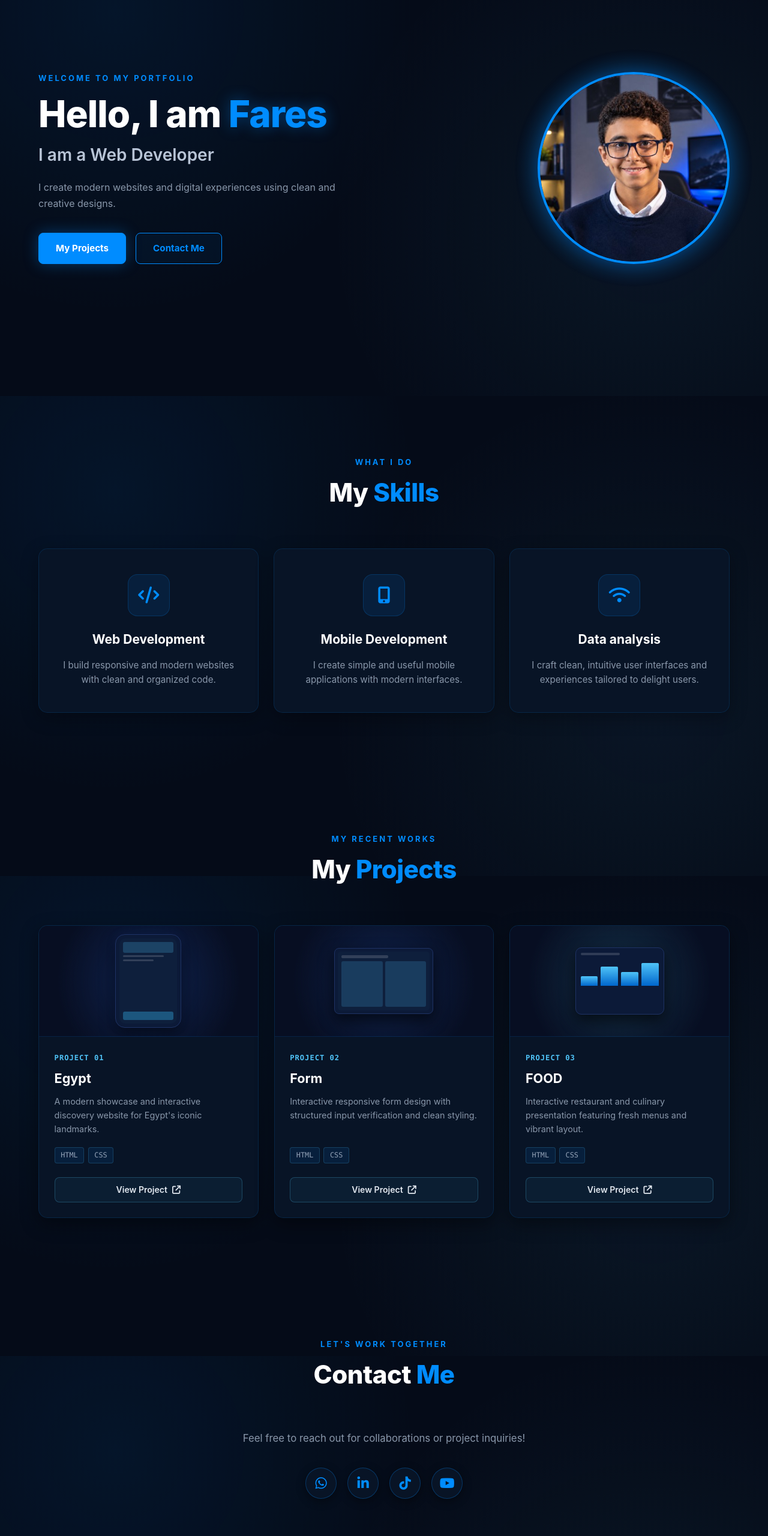
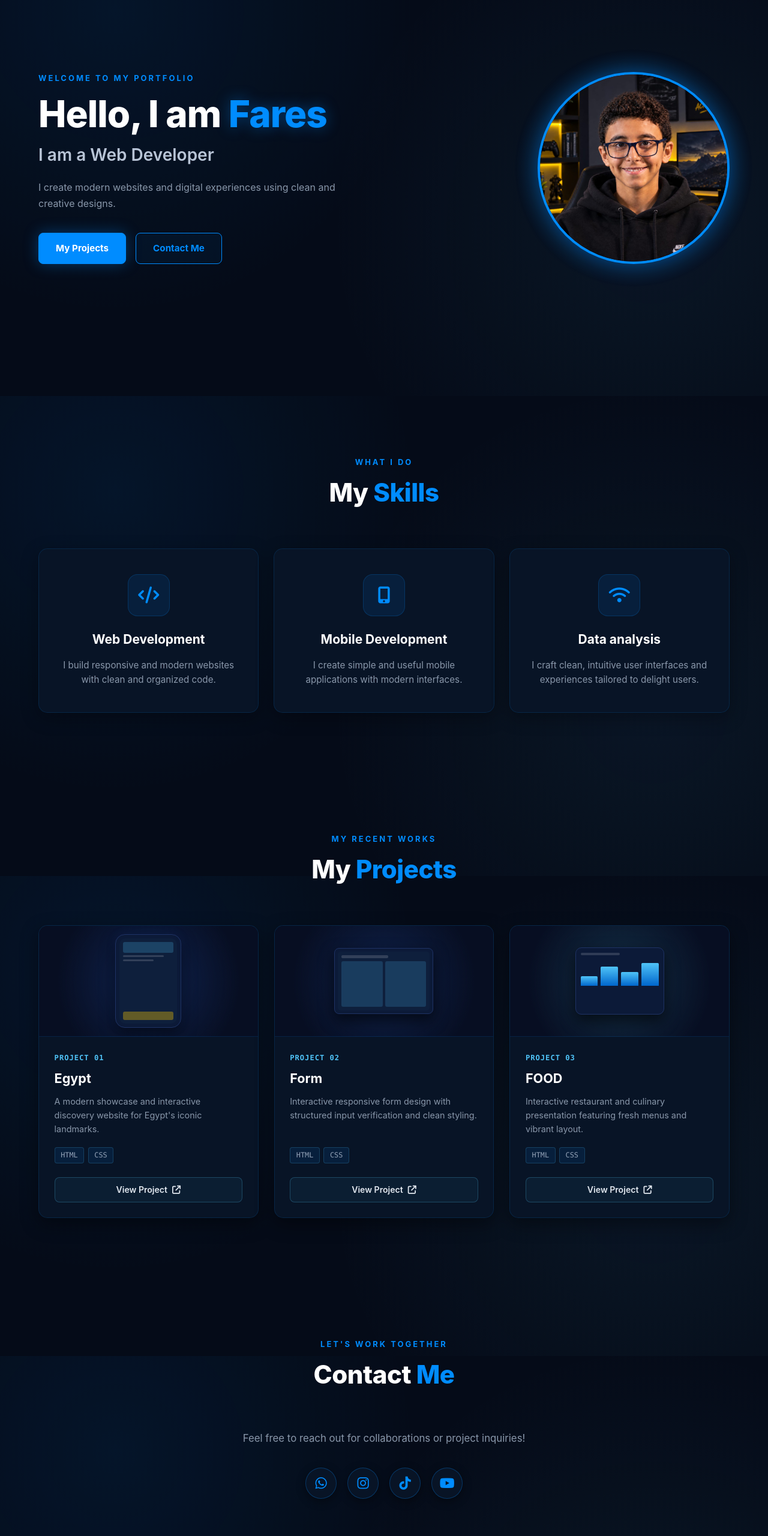
Before and after one commit to Fares225/Portfolio-Fares300, a plain HTML site: page index.html in a window 1280 px wide. Shown: the part 140-2700 px from the top of the page at 60% size. Drawn offline with Linux system fonts and the light colour scheme.

Commit message:
Update profile image and social media links

```diff
--- a/index.html
+++ b/index.html
@@ -68,7 +68,7 @@
       <div class="hero-circle-glow"></div>
 
       <div class="profile-image">
-        <img src="1789567890028.jpg" alt="Fares Profile Photo">
+        <img src="profile.jpg" alt="Fares Profile Photo">
       </div>
     </div>
 
@@ -144,7 +144,7 @@
               <div class="mini-box"></div>
               <div class="mini-line" style="width: 80%;"></div>
               <div class="mini-line" style="width: 60%;"></div>
-              <div class="mini-box" style="margin-top: auto; height: 14px; background: rgba(56, 189, 248, 0.35);"></div>
+              <div class="mini-box" style="margin-top: auto; height: 14px; background: rgba(255, 204, 0, 0.35);"></div>
             </div>
           </div>
         </div>
@@ -270,9 +270,9 @@
         <i class="fa-brands fa-whatsapp"></i>
       </a>
 
-      <a href="https://www.linkedin.com/in/fares-ayman-ba3aa6432/" target="_blank" rel="noopener noreferrer"
-        class="social-link" title="LinkedIn">
-        <i class="fa-brands fa-linkedin-in"></i>
+      <a href="https://www.instagram.com/faresaymanelbadawy?stkn=MTNwbmJqODRsbHJsdA==" target="_blank"
+        rel="noopener noreferrer" class="social-link" title="instgram">
+        <i class="fa-brands fa-instagram"></i>
       </a>
 
       <a href="https://www.tiktok.com/@fares_ayman_elbadawy" target="_blank" rel="noopener noreferrer"
```
